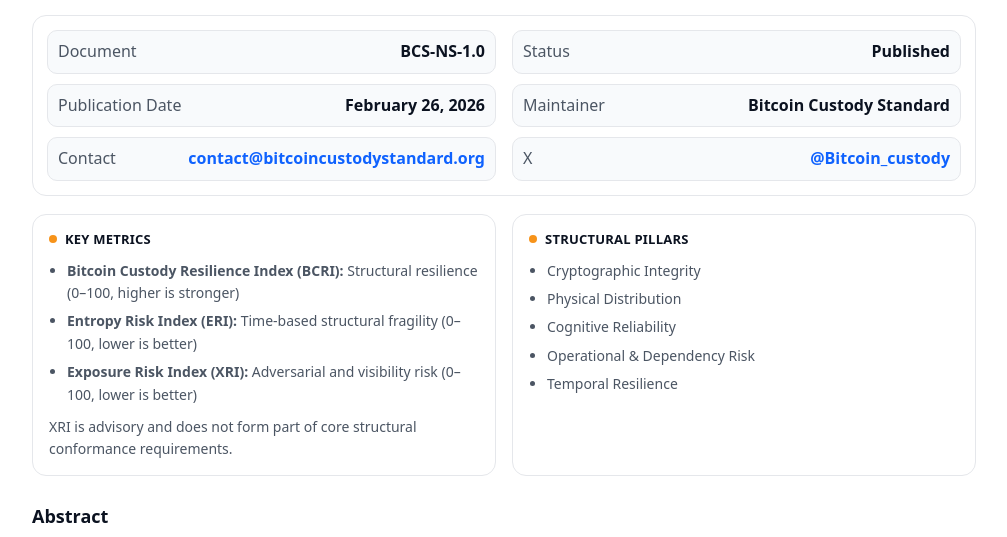
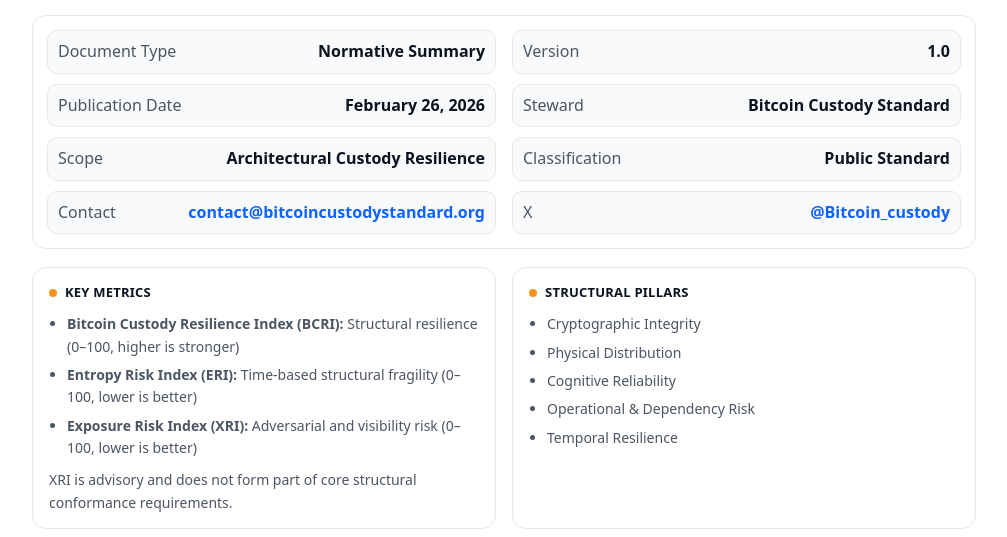
Before and after one commit to BitcoinCustodyStandard/bitcoincustodystandard.github.io, a plain HTML site: page index.html in a window 1280 px wide. Shown: the part 209-746 px from the top of the page, without its empty margins (136-1143 px from the left). Drawn offline with Linux system fonts and the light colour scheme.

Commit message:
Update index.html

```diff
--- a/index.html
+++ b/index.html
@@ -298,13 +298,18 @@
 
   <section class="meta" aria-label="Document metadata">
     <div class="metaGrid">
-      <div class="kv"><div class="k">Document</div><div class="v">BCS-NS-1.0</div></div>
-      <div class="kv"><div class="k">Status</div><div class="v">Published</div></div>
-      <div class="kv"><div class="k">Publication Date</div><div class="v">February 26, 2026</div></div>
-      <div class="kv"><div class="k">Maintainer</div><div class="v">Bitcoin Custody Standard</div></div>
-      <div class="kv"><div class="k">Contact</div><div class="v"><a href="mailto:contact@bitcoincustodystandard.org">contact@bitcoincustodystandard.org</a></div></div>
-      <div class="kv"><div class="k">X</div><div class="v"><a href="https://x.com/Bitcoin_custody" target="_blank" rel="noopener">@Bitcoin_custody</a></div></div>
-    </div>
+  <div class="kv"><div class="k">Document Type</div><div class="v">Normative Summary</div></div>
+  <div class="kv"><div class="k">Version</div><div class="v">1.0</div></div>
+
+  <div class="kv"><div class="k">Publication Date</div><div class="v">February 26, 2026</div></div>
+  <div class="kv"><div class="k">Steward</div><div class="v">Bitcoin Custody Standard</div></div>
+
+  <div class="kv"><div class="k">Scope</div><div class="v">Architectural Custody Resilience</div></div>
+  <div class="kv"><div class="k">Classification</div><div class="v">Public Standard</div></div>
+
+  <div class="kv"><div class="k">Contact</div><div class="v"><a href="mailto:contact@bitcoincustodystandard.org">contact@bitcoincustodystandard.org</a></div></div>
+  <div class="kv"><div class="k">X</div><div class="v"><a href="https://x.com/Bitcoin_custody" target="_blank" rel="noopener">@Bitcoin_custody</a></div></div>
+</div>
   </section>
 
   <section class="grid" aria-label="Overview blocks">
```
